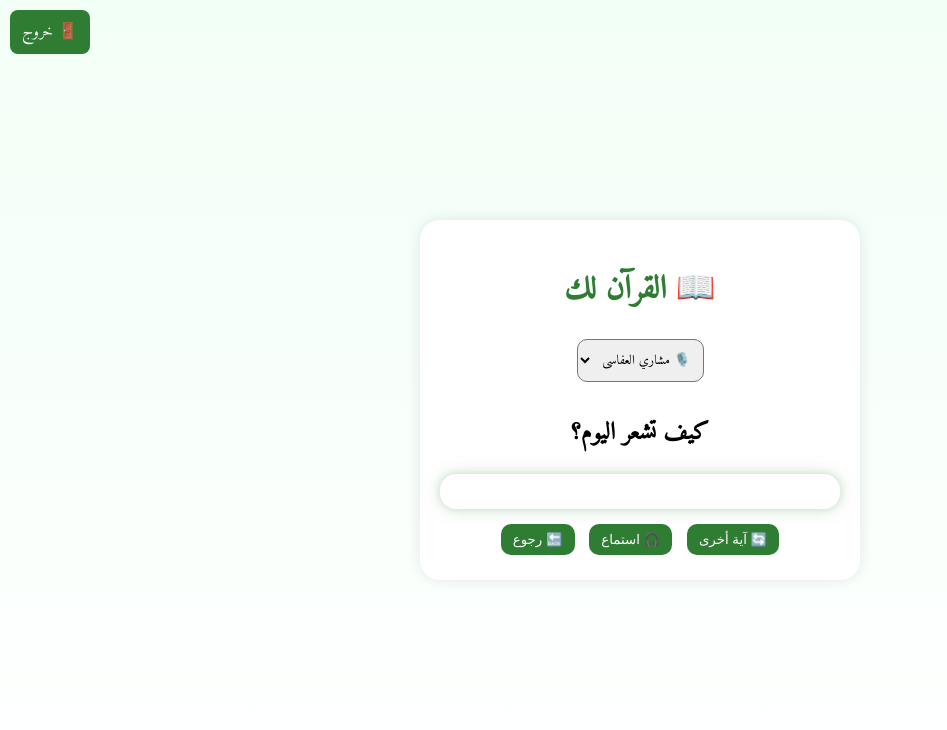
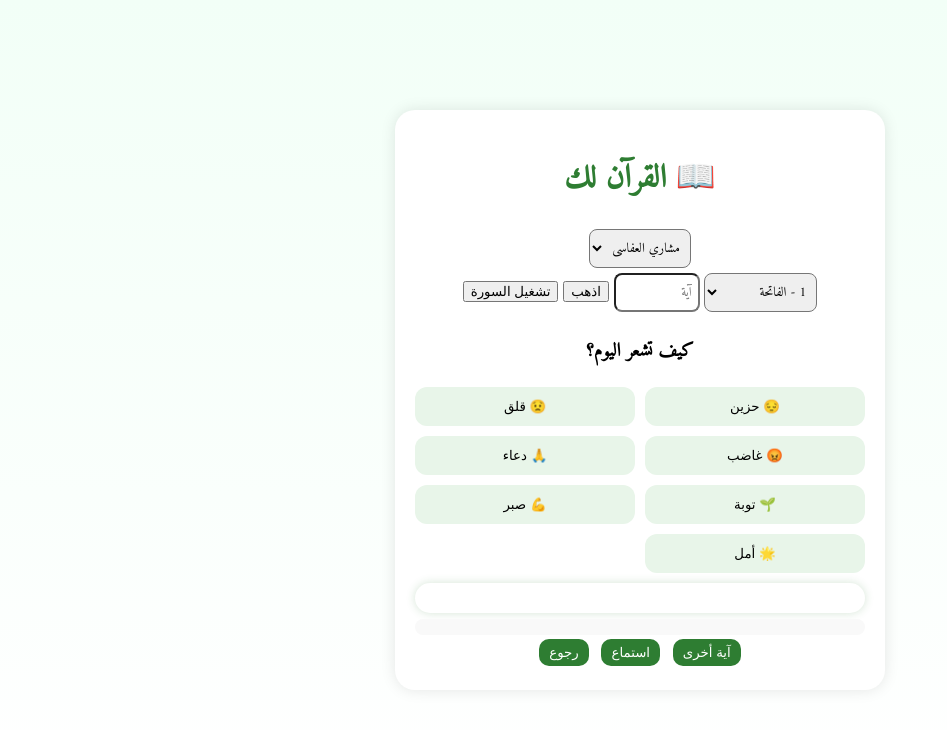
Before and after one commit to drobliza/quran-app, a website: page views/quran.html in a window 1280 px wide. Both pictures are taken after a click on the button "😔 حزين". Shown: the whole page, without its empty margins (0-947 px from the left). Drawn offline with Linux system fonts and the light colour scheme; no server answers.

Commit message:
Refactor Quran page layout and styles

```diff
--- a/views/quran.html
+++ b/views/quran.html
@@ -2,7 +2,7 @@
 <html lang="ar" dir="rtl">
 <head>
 <meta charset="UTF-8">
-<title>القرآن حسب حالتك - فقاعات</title>
+<title>القرآن حسب حالتك</title>
 <link href="https://fonts.googleapis.com/css2?family=Amiri&display=swap" rel="stylesheet">
 <style>
 body{
@@ -13,100 +13,60 @@ body{
   justify-content:center;
   align-items:center;
   height:100vh;
-  overflow:hidden;
-  transition: background 1s;
-  position: relative;
-}
-body.dim{background:linear-gradient(#0f1f14,#000);}
-#canvas-bubbles{
-  position:fixed;
-  top:0; left:0;
-  width:100%;
-  height:100%;
-  z-index:0;
 }
 .app{
   background:white;
   width:90%;
-  max-width:400px;
+  max-width:450px;
   padding:20px;
   border-radius:20px;
   box-shadow:0 0 15px rgba(0,0,0,0.1);
   text-align:center;
-  z-index:1;
 }
 h1{color:#2e7d32;}
-.moods{
-  display:grid;
-  grid-template-columns:repeat(2,1fr);
-  gap:10px;
+select,input{padding:6px;border-radius:8px;font-family:Amiri;margin-bottom:5px;}
+.moods{display:grid;grid-template-columns:repeat(2,1fr);gap:10px;}
+.moods button{padding:12px;border:none;border-radius:12px;background:#e8f5e9;}
+.result{display:none;margin-top:10px;}
+.ayah-box{padding:15px;border-radius:16px;box-shadow:0 0 10px rgba(46,125,50,.2);}
+#ayah{
+  font-size:22px;
+  line-height:1.9;
+  opacity:0;
+  transform:scale(.95);
+  background:linear-gradient(90deg,#1b5e20,#43a047,#1b5e20);
+  -webkit-background-clip:text;
+  -webkit-text-fill-color:transparent;
+  animation:appear 1s forwards,grad 6s infinite;
 }
-.moods button{
-  padding:12px;
-  border:none;
-  border-radius:12px;
-  background:#e8f5e9;
-  font-size:16px;
-  cursor:pointer;
-  transition: all 0.3s;
-}
-.moods button:hover{
-  background:#c8e6c9;
-  transform: scale(1.05);
-}
-.result{display:none;margin-top:15px;}
-.ayah-box{
-  position:relative;
-  padding:15px;
-  border-radius:16px;
-  margin-bottom:10px;
-  overflow:hidden;
-  box-shadow:0 0 8px rgba(46,125,50,0.2),0 0 20px rgba(46,125,50,0.15);
-}
-#ayah{
-  font-size:24px;
-  line-height:1.9;
-  white-space: pre-wrap;
-  text-align:center;
-  margin-bottom:5px;
-  direction: rtl;
-  unicode-bidi: plaintext;
-}
-.meaning,.action{font-size:14px;margin-bottom:8px;}
-.controls button{
-  margin:5px;
-  padding:8px 12px;
-  border:none;
-  border-radius:10px;
-  background:#2e7d32;
-  color:white;
-  cursor:pointer;
-}
-.ayah-box.listening{box-shadow:0 0 25px rgba(67,160,71,0.6);}
+@keyframes appear{to{opacity:1;transform:scale(1);}}
+@keyframes grad{0%{background-position:0%}50%{background-position:100%}100%{background-position:0%}}
+.controls button{margin:4px;padding:6px 10px;border:none;border-radius:10px;background:#2e7d32;color:white;}
+#tafsir{font-size:14px;background:#f9f9f9;padding:8px;border-radius:8px;margin-top:6px;}
 </style>
 </head>
 <body>
 
-<a href="/logout" style="position:fixed;top:10px;left:10px;background:#2e7d32;color:white;padding:8px 12px;border-radius:8px;text-decoration:none;">
-🚪 خروج
-</a>
-
-<canvas id="canvas-bubbles"></canvas>
-
 <div class="app">
 <h1>📖 القرآن لك</h1>
 
-<select id="reciterSelect" onchange="changeReciter()" style="margin-bottom:10px;padding:8px;border-radius:10px;font-family:Amiri;">
-  <option value="ar.alafasy">🎙️ مشاري العفاسي</option>
-  <option value="ar.abdulbasitmurattal">🎙️ عبد الباسط</option>
-  <option value="ar.husary">🎙️ الحصري</option>
-  <option value="ar.minshawi">🎙️ المنشاوي</option>
-  <option value="ar.sudais">🎙️ السديس</option>
-  <option value="ar.mahermuaiqly">🎙️ ماهر المعيقلي</option>
+<select id="reciterSelect" onchange="changeReciter()">
+<option value="ar.alafasy">مشاري العفاسي</option>
+<option value="ar.abdulbasitmurattal">عبد الباسط</option>
+<option value="ar.husary">الحصري</option>
+<option value="ar.minshawi">المنشاوي</option>
+<option value="ar.sudais">السديس</option>
+<option value="ar.mahermuaiqly">ماهر المعيقلي</option>
 </select>
 
-<h2>كيف تشعر اليوم؟</h2>
+<div>
+<select id="surahSelect"></select>
+<input type="number" id="ayahInput" placeholder="آية" min="1" style="width:70px;">
+<button onclick="loadCustomAyah()">اذهب</button>
+<button onclick="playFullSurah()">تشغيل السورة</button>
+</div>
 
+<h3>كيف تشعر اليوم؟</h3>
 <div class="moods" id="moods">
 <button onclick="chooseMood('sad')">😔 حزين</button>
 <button onclick="chooseMood('fear')">😟 قلق</button>
@@ -118,71 +78,95 @@ h1{color:#2e7d32;}
 </div>
 
 <div class="result" id="result">
-<div class="ayah-box" id="ayahBox">
-  <div id="ayah"></div>
+<div class="ayah-box">
+<div id="ayah"></div>
 </div>
-<div class="meaning" id="meaning"></div>
-<div class="action" id="action"></div>
+<div id="meaning"></div>
+<div id="tafsir"></div>
 <div class="controls">
-<button onclick="newAyah()">🔄 آية أخرى</button>
-<button onclick="playAudio()">🎧 استماع</button>
-<button onclick="goBack()">🔙 رجوع</button>
+<button onclick="newAyah()">آية أخرى</button>
+<button onclick="playAudio()">استماع</button>
+<button onclick="goBack()">رجوع</button>
 </div>
 <audio id="audio"></audio>
 </div>
 </div>
 
 <script>
-let currentReciter = "ar.alafasy";
+const surahs=[ "الفاتحة","البقرة","آل عمران","النساء","المائدة","الأنعام","الأعراف","الأنفال","التوبة","يونس","هود","يوسف","الرعد","إبراهيم","الحجر","النحل","الإسراء","الكهف","مريم","طه","الأنبياء","الحج","المؤمنون","النور","الفرقان","الشعراء","النمل","القصص","العنكبوت","الروم","لقمان","السجدة","الأحزاب","سبأ","فاطر","يس","الصافات","ص","الزمر","غافر","فصلت","الشورى","الزخرف","الدخان","الجاثية","الأحقاف","محمد","الفتح","الحجرات","ق","الذاريات","الطور","النجم","القمر","الرحمن","الواقعة","الحديد","المجادلة","الحشر","الممتحنة","الصف","الجمعة","المنافقون","التغابن","الطلاق","التحريم","الملك","القلم","الحاقة","المعارج","نوح","الجن","المزمل","المدثر","القيامة","الإنسان","المرسلات","النبأ","النازعات","عبس","التكوير","الانفطار","المطففين","الانشقاق","البروج","الطارق","الأعلى","الغاشية","الفجر","البلد","الشمس","الليل","الضحى","الشرح","التين","العلق","القدر","البينة","الزلزلة","العاديات","القارعة","التكاثر","العصر","الهمزة","الفيل","قريش","الماعون","الكوثر","الكافرون","النصر","المسد","الإخلاص","الفلق","الناس" ];
 
-const moods = {
-  sad:[2,286,153,87,255,18,39,42],
-  fear:[3,173,40,129,45,9],
-  angry:[5,134,37,200,16,60],
-  dua:[1,60,186,55,100,101],
-  repent:[53,222,8,110,25,32,50],
-  patience:[155,200,10,94,110],
-  hope:[13,19,24,37,57,90]
-};
+surahs.forEach((s,i)=>{
+ let o=document.createElement("option");
+ o.value=i+1; o.textContent=(i+1)+" - "+s;
+ surahSelect.appendChild(o);
+});
 
+let currentReciter="ar.alafasy";
 let currentMood="";
-let lastAyah=null;
+let lastSurah=1,lastAyah=1;
 
-async function getAyah(num){
-  const url="https://api.alquran.cloud/v1/ayah/"+num+"/"+currentReciter;
-  const res=await fetch(url);
-  const data=await res.json();
-  document.getElementById("ayah").innerText="﴿ "+data.data.text+" ﴾";
-  document.getElementById("meaning").innerText="📖 "+data.data.surah.name+" - آية "+data.data.numberInSurah;
-  document.getElementById("audio").src=data.data.audio;
-  lastAyah=num;
+const moods={sad:[[2,286],[93,3]],fear:[[3,173]],angry:[[41,34]],dua:[[1,60]],repent:[[39,53]],patience:[[2,153]],hope:[[94,6]]};
+
+async function getAyah(s,a){
+ const url=`https://api.alquran.cloud/v1/ayah/${s}:${a}/${currentReciter}`;
+ const res=await fetch(url);
+ const data=await res.json();
+ typeAyah("﴿ "+data.data.text+" ﴾");
+ meaning.innerText=data.data.surah.name+" - آية "+data.data.numberInSurah;
+ audio.src=data.data.audio;
+ lastSurah=s; lastAyah=a;
+ loadTafsir(s,a);
 }
 
-function changeReciter(){
-  currentReciter=document.getElementById("reciterSelect").value;
-  if(lastAyah) getAyah(lastAyah);
+async function loadTafsir(s,a){
+ const url=`https://api.alquran.cloud/v1/ayah/${s}:${a}/ar.muyassar`;
+ const res=await fetch(url);
+ const data=await res.json();
+ tafsir.innerText="📘 التفسير: "+data.data.text;
 }
 
-function chooseMood(mood){
-  currentMood=mood;
-  document.getElementById("moods").style.display="none";
-  document.getElementById("result").style.display="block";
-  newAyah();
+function typeAyah(t){
+ ayah.textContent="";
+ ayah.style.animation="none"; void ayah.offsetWidth; ayah.style.animation=null;
+ let i=0;
+ const it=setInterval(()=>{ayah.textContent+=t[i++]; if(i>=t.length)clearInterval(it)},30);
+}
+
+function loadCustomAyah(){
+ getAyah(surahSelect.value,ayahInput.value);
+ result.style.display="block"; moodsDiv.style.display="none";
+}
+
+function chooseMood(m){
+ currentMood=m;
+ const pick=moods[m][0];
+ getAyah(pick[0],pick[1]);
+ result.style.display="block"; moodsDiv.style.display="none";
 }
 
 function newAyah(){
-  const list=moods[currentMood];
-  const randomIndex=Math.floor(Math.random()*list.length);
-  getAyah(list[randomIndex]);
+ const list=moods[currentMood];
+ const r=list[Math.floor(Math.random()*list.length)];
+ getAyah(r[0],r[1]);
 }
 
-function goBack(){
-  document.getElementById("result").style.display="none";
-  document.getElementById("moods").style.display="grid";
-}
+function playAudio(){audio.play();}
+function changeReciter(){getAyah(lastSurah,lastAyah);}
+function goBack(){result.style.display="none"; moodsDiv.style.display="grid";}
 
-function playAudio(){
-  document.getElementById("audio").play();
+async function playFullSurah(){
+ const s=surahSelect.value;
+ const res=await fetch(`https://api.alquran.cloud/v1/surah/${s}/${currentReciter}`);
+ const data=await res.json();
+ let i=0;
+ function playNext(){
+   if(i>=data.data.ayahs.length) return;
+   audio.src=data.data.ayahs[i].audio;
+   typeAyah("﴿ "+data.data.ayahs[i].text+" ﴾");
+   audio.play();
+   audio.onended=()=>{i++; playNext();}
+ }
+ playNext();
 }
 </script>
 </body>
```
